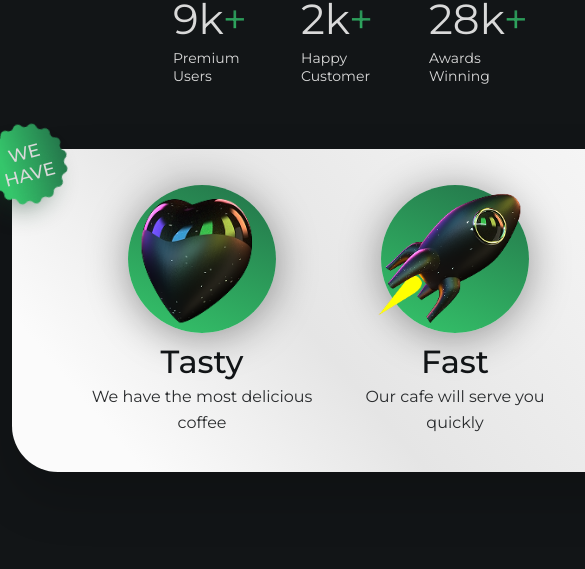
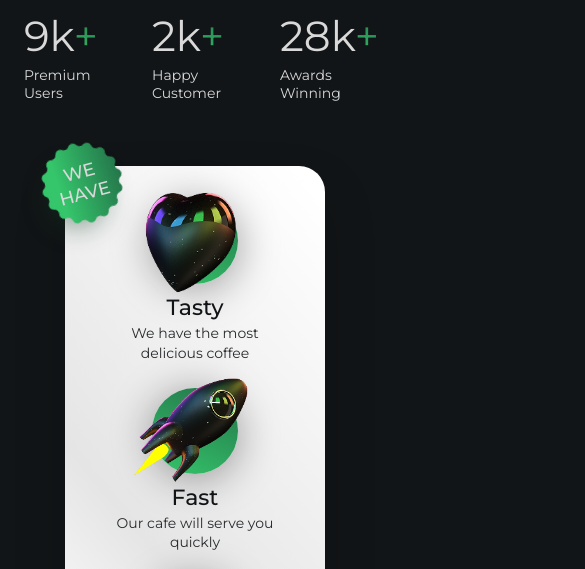
Before and after one commit to Freshman-69/dev-StarBuks24.12, a website: page dev/index.html in a window 390 px wide. Shown: the part 820-1389 px from the top of the page, 585 px wide, since content can reach past the window. Drawn offline with nearby package versions, Linux system fonts and the light colour scheme; files that its build step writes are made by us from their sources.

Commit message:
feat: creat advantages-mobile

```diff
--- a/dev/sass/advantages.scss
+++ b/dev/sass/advantages.scss
@@ -2,6 +2,7 @@
     background: linear-gradient(230deg, #fff 3.94%, #e5e5e5 64.08%, #fbfbfb 88.62%);
     border-radius: 46px;
     padding: 36px 76px;
+    max-width: 1029px;
     max-width: 962px;
     margin: 0 auto $section-margin;
     box-shadow: 0 25px 51px 0 rgba(0, 0, 0, 0.19);
@@ -17,7 +18,6 @@
 }
 
 .advantage {
-    width: 228px;
     text-align: center;
 
     &-img {
--- a/dev/sass/media/_media_max_width1024.scss
+++ b/dev/sass/media/_media_max_width1024.scss
@@ -102,8 +102,25 @@
 
     .advantages {
         margin: 0 25px 100px;
-        gap: 25px;
+        padding: 36px 48px;
     }
+
+    .advantage-img {
+        --size: 120px;
+
+        img {
+            --size: 140px;
+        }
+    }
+
+    .advantage-title {
+        font-size: 28px;
+    }
+
+    .advantage-description {
+        line-height: 140%;
+    }
+
 
     .footer {
         padding: 21px 0 10px;
--- a/dev/sass/media/_media_max_width1199.scss
+++ b/dev/sass/media/_media_max_width1199.scss
@@ -28,6 +28,7 @@
     }
 
     .advantages {
+        gap: 24px;
         .label {
             top: -12px;
             left: -12px;
--- a/dev/sass/media/_media_max_width767.scss
+++ b/dev/sass/media/_media_max_width767.scss
@@ -49,4 +49,29 @@
             font-size: 18px;
         }
     }
+
+    .advantages {
+        flex-direction: column;
+        max-width: 260px;
+        margin: 0 auto $section-mobile-margin;
+        padding: 32px 42px;
+        border-radius: 26px;
+    }
+
+
+    .advantage-img {
+        --size: 86px;
+
+        img {
+            --size: 128px;
+        }
+    }
+
+    .advantage-title {
+        font-size: 22px;
+    }
+
+    .advantage-description {
+        font-size: 14px;
+    }
 }
--- a/dev/sass/media/_media_min_width768.scss
+++ b/dev/sass/media/_media_min_width768.scss
@@ -1,3 +1,5 @@
 @media screen and (min-width: 768px) {
-
+    .advantage {
+        max-width: 228px;
+    }
 }
--- a/dev/style.scss
+++ b/dev/style.scss
@@ -17,6 +17,6 @@ Use it to make something cool, have fun, and share what you've learned with othe
 @import "sass/global";
 @import "sass/header";
 @import "sass/first-screen";
+@import "sass/advantages";
 @import "sass/footer";
 @import "sass/media/media";
-@import "sass/advantages"
```
